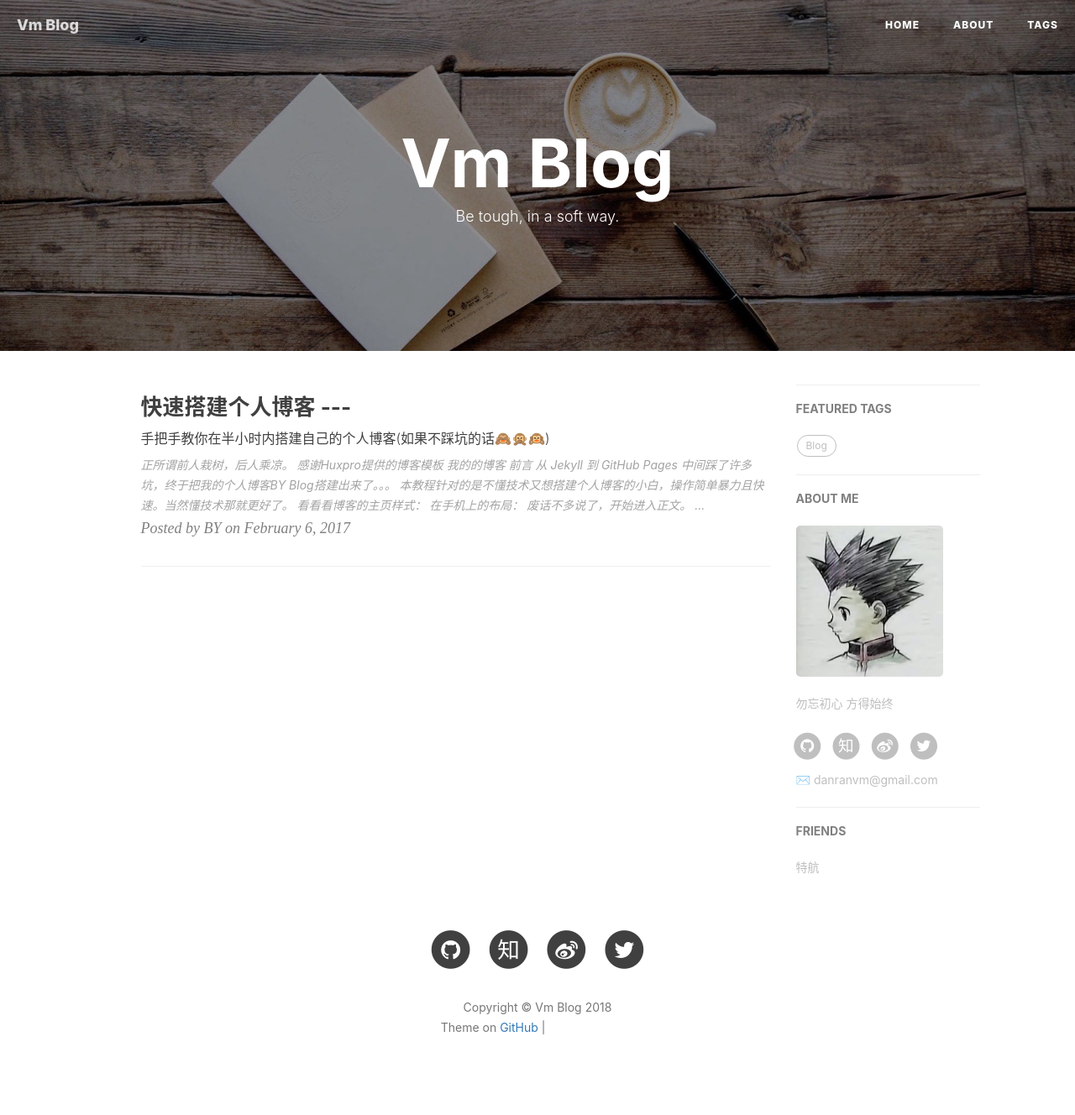
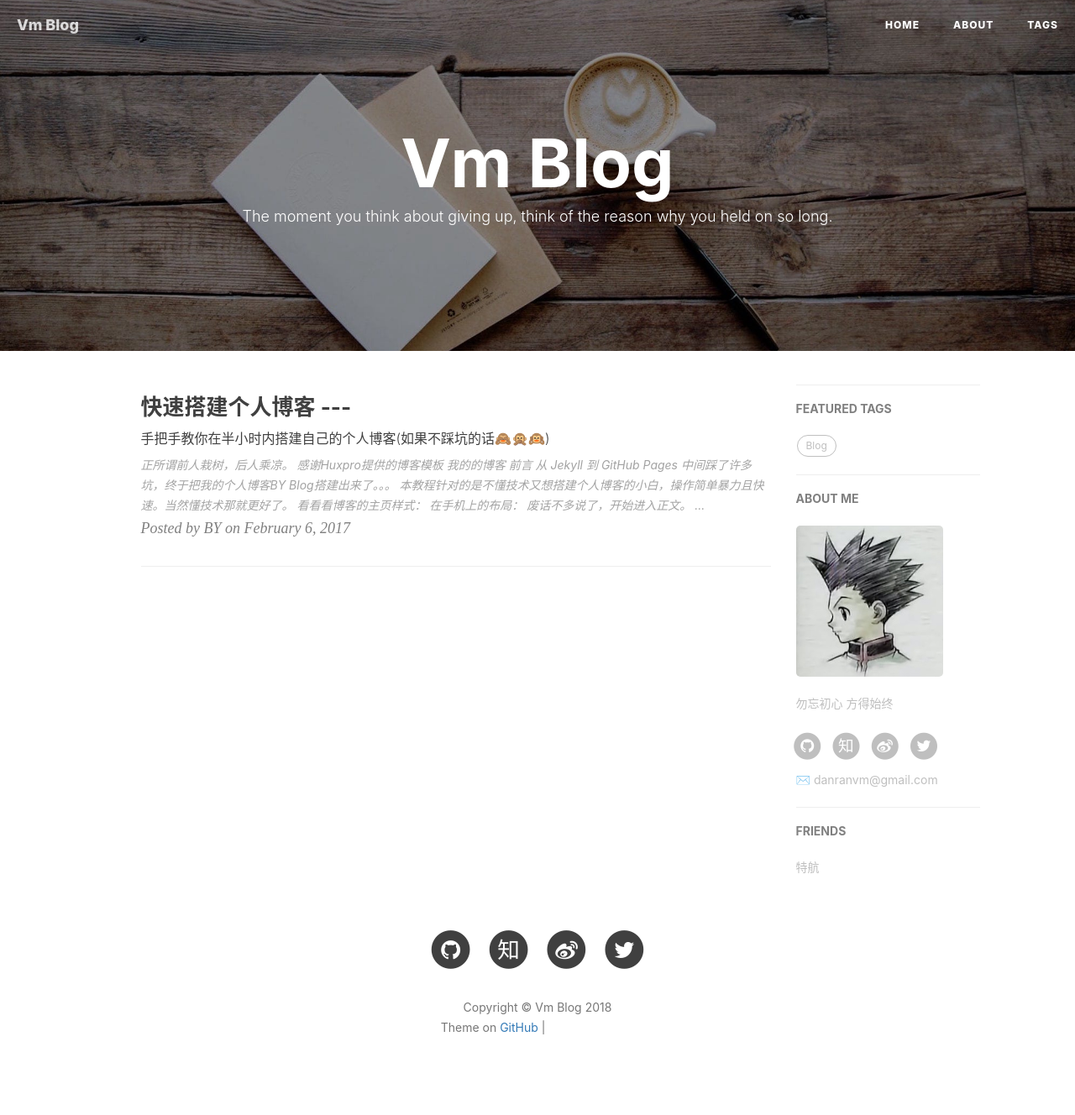
Before and after one commit to xht19980305/xht19980305.github.io, a Jekyll site: the page built from index.html, in a window 1280 px wide. Shown: the whole page at 84% size. Built offline with Jekyll 4.4.1, drawn with Linux system fonts in a browser that asks for light colours; nearby versions of some CDN libraries; the list of posts is cut into pages by our own code; comment, search, counter and statistics services are not loaded; grey boxes are pictures that could not be loaded.

Commit message:
save cide

```diff
--- a/_config.yml
+++ b/_config.yml
@@ -3,7 +3,7 @@ title: Vm Blog
 SEOTitle: 淡然Vm的博客 | Vm Blog
 header-img: img/post-bg-coffee.jpg
 email: danranvm@gmail.com
-description: "Be tough, in a soft way. "
+description: "The moment you think about giving up, think of the reason why you held on so long. "
 keyword: "Blog,danranvm,mac,windows,google,chrome,angualr,typescript,rxjs,react,vue"
 url: "https://danranvm.github.io"          # your host, for absolute URL
 baseurl: ""      # for example, '/blog' if your blog hosted on 'host/blog'
--- a/about.html
+++ b/about.html
@@ -11,9 +11,10 @@ header-img: "img/post-bg-universe.jpg"
 
     <!--copied from markdown -->
     <blockquote>
+        <p>Hold your initative and achieve goals.</p>
+        <p>勿忘初心 方得始终</p>
         <p>Be tough, in a soft way.</p>
-        <p>保持坚韧 以柔软的方式</p>
-        <p>勿忘初心 方得始终</p>
+        <p>以柔软的方式坚韧.</p>
     </blockquote>
 
     <p>Hey，我是<strong>淡然(Vm)</strong>，一只前端程序猿，现在深圳工作。</p>
--- a/index.html
+++ b/index.html
@@ -1,6 +1,7 @@
 ---
 layout: page
-description: "Be tough, in a soft way."
+description: "The moment you think about giving up, think
+of the reason why you held on so long."
 ---
 
 {% for post in paginator.posts %}
```
